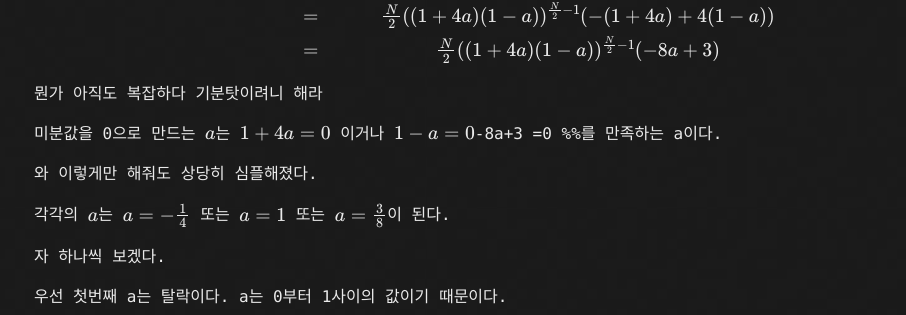
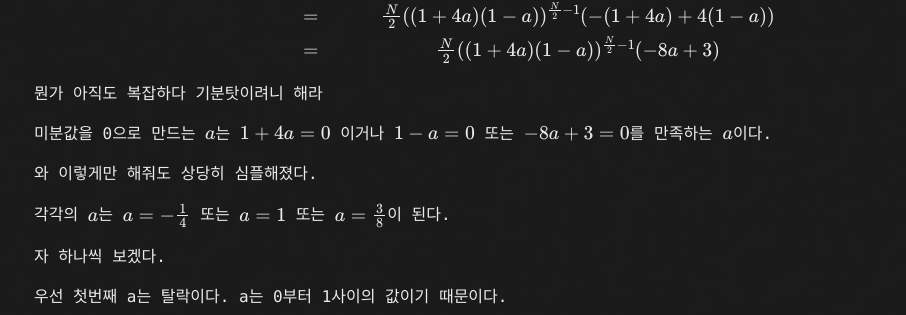
Before and after one commit to kooock/kooock.github.io, a Jekyll site: the page built from _posts/2018-07-23-algorithm_trading2_chapter1_brain_teaser.md, in a window 1280 px wide and 900 px high, scrolled down 2533 px. Shown: the part 451-766 px from the top of the window, without its empty margins (106-1012 px from the left). Built offline with Jekyll 4.4.1, drawn with Linux system fonts in a browser that asks for light colours; formulas are drawn with MathJax 3.

```diff
--- a/_posts/2018-07-23-algorithm_trading2_chapter1_brain_teaser.md
+++ b/_posts/2018-07-23-algorithm_trading2_chapter1_brain_teaser.md
@@ -116,7 +116,7 @@ $$\begin{matrix} {dx_{N} \over da}
 
 뭔가 아직도 복잡하다 기분탓이려니 해라
 
-미분값을 0으로 만드는 $$a$$는 $$1+4a = 0$$ 이거나 $$1-a = 0%% 또는 $$-8a+3 =0 %%를 만족하는 a이다.
+미분값을 0으로 만드는 $$a$$는 $$1+4a = 0$$ 이거나 $$1-a = 0$$ 또는 $$-8a+3 =0 $$를 만족하는 $$a$$이다.
 
 와 이렇게만 해줘도 상당히 심플해졌다.
 
```
